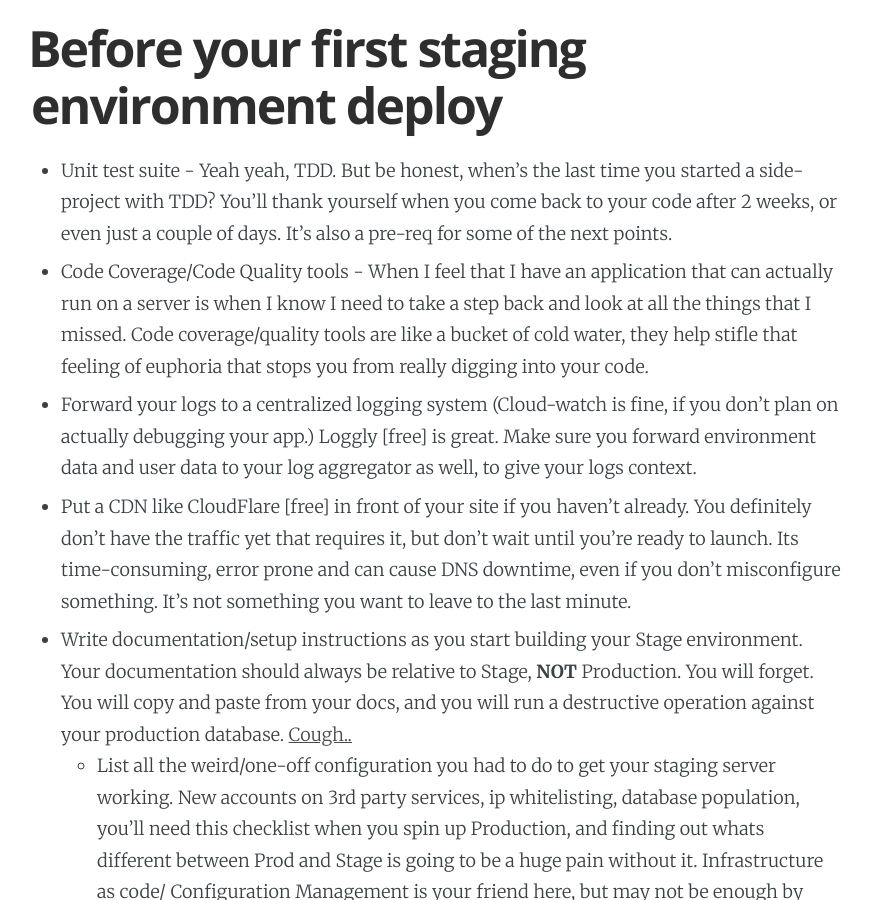
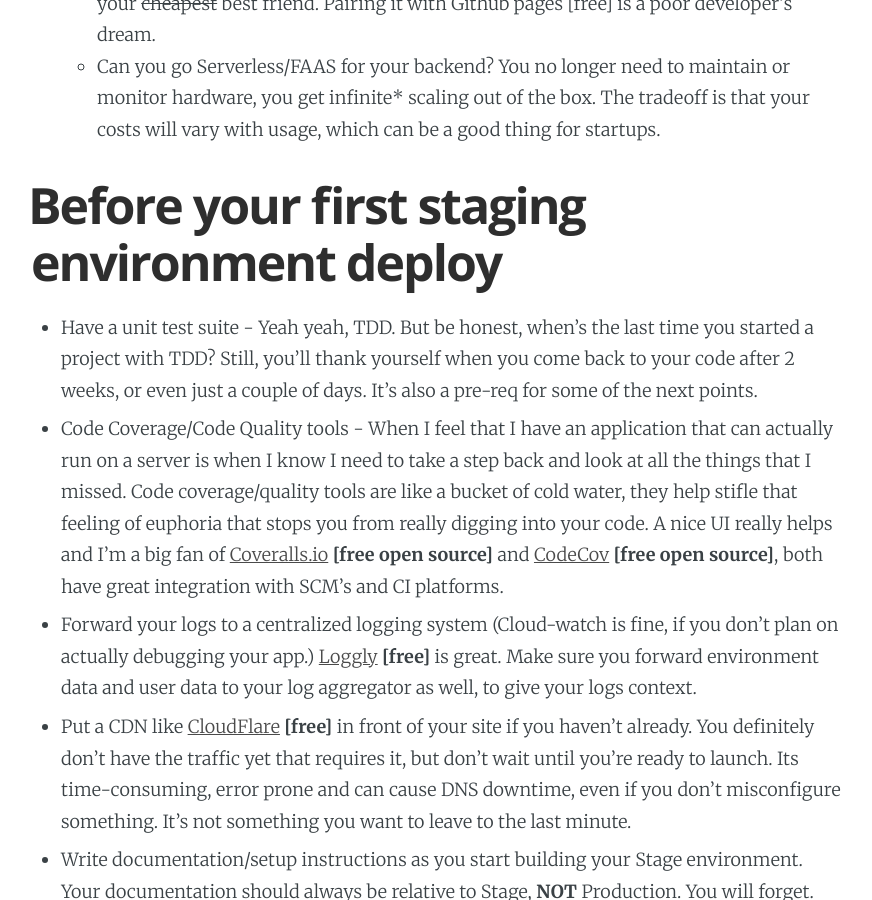
Before and after one commit to AnalogJ/thesparktree-blog, a Jekyll site: the page built from _posts/2017-09-13-devops-for-startups.md, in a window 1280 px wide and 900 px high, scrolled down 2097 px. Shown: the whole window, without its empty margins (204-1076 px from the left). Built offline with Jekyll 4.4.1, drawn with Linux system fonts in a browser that asks for light colours; nearby versions of some CDN libraries; comment, search, counter and statistics services are not loaded; some of the changed text lies outside the part shown.

Commit message:
adding a new devops post.

```diff
--- a/_posts/2017-09-13-devops-for-startups.md
+++ b/_posts/2017-09-13-devops-for-startups.md
@@ -10,12 +10,28 @@
 - teams
 - startup
 - automation
+- github
+- bitbucket
+- loggly
+- docker
+- travisci
+- circleci
+- waffle
+- cloudflare
+- pingdom
+- googleanalytics
+- newrelic
+- capsulecd
+- codecov
+- coverallsio
+- stackdriver
+
 navigation: True
 logo: '/assets/logo-dark.png'
 categories: 'analogj'
 ---
 
-Devops for Startups - It's not just a buzzword
+# Devops for Startups & Small Teams - It's not just a buzzword
 
 When you're working on a side-project or at a startup as part of a small focused team, it can be hard to get away from
 the heads-down mentality of "just do it". But sometimes it can be valuable to step back and recognize that a bit of upfront
@@ -26,40 +42,43 @@
 you big spender, you.
 
 # Before your first line
-- Store your code in Git - Github [free open source]/Bitbucket [free private] - there shouldn't be more to say here other than,
-store your source in a VCS from day 1.
+- Store your code in Git - [Github](https://github.com/) **[free open source]**/[Bitbucket](https://bitbucket.org/) **[free private]** -
+there shouldn't be more to say here other than, store your source in a VCS from day 1.
 - Design your app with multiple environments in mind. You should be able to switch between Local/Stage/Production development
-with no code changes, just configuration changes (environmental variables or a config file).
+with no code changes, just configuration changes (via environmental variables or a config file). I love [nconf](https://github.com/indexzero/nconf)
+for NodeJS, but most languages have something similar.
 - Isolate your configuration. Its probably not necessary to move your configuration into a compeltely separate system yet,
-but make sure you will be able to if you scale. Trying to do this after the fact is just begging for an application re-write.
+but make sure you can easily if you scale. Sprinkling your configuration in multiple places is just asking for an application re-write.
 - Follow a branching pattern. At it's simplest it could just be 2 branches, "master" and "develop" or you could go nuts
-and follow gitflow. It doesn't matter, as long as you follow the damn thing, and don't just commit directly to master.
-This is going to be important later when you start doing Continuous Integration (CI).
+and follow [gitflow](http://nvie.com/posts/a-successful-git-branching-model/). It doesn't matter, as long as you follow
+the damn thing, and don't just commit directly to master. Setup branch protection to disable commits to "master".
+This is going to be important later when you start doing Continuous Integration (CI). Bad habits are hard to break.
 - Setup CI. You don't need to go full throttle with a standalone Jenkins server. Just make sure your code is compiling
-in a clean room environment, that doesn't include the dozens of apps and libraries you already have installed on your
-dev machine. TravisCI[free] and CircleCI [free] are great, and integrate with Github/Bitbucket. At a bare minimum build
-your artifacts in a Docker container.
-- Setup an issue tracker, project management board. Waffle.io [free] is great and integrates with Github, but you may be
-able to just get away with Github projects [free] to start
+in a clean-room environment, that doesn't include the dozens of apps and libraries you already have installed on your
+dev machine. [TravisCI](https://travis-ci.org/) **[free]** and [CircleCI](https://circleci.com) **[free]** are great, and integrate
+with Github/Bitbucket. At a bare minimum build your artifacts inside a clean Docker container.
+- Setup an issue tracker, project management board. [Waffle.io](https://waffle.io) **[free]** is great and integrates with Github,
+but you may be able to just get away with [Github Project Boards](https://help.github.com/articles/creating-a-project-board/) **[free]** to start
 - Make some Architecture decisions:
-	- Decide if you can get away with a static frontend or SPA architecture for your front end. If you can, you'll get
-	infinite scaling of your front-end for almost free. Distributing static files is a solved problem--CDN's have been
-	doing it for years. CloudFlare [free] is your ~~cheapest~~ best friend. Pairing it with Github pages [free] is a
-	poor developer's dream.
+	- Decide if you can get away with a [static frontend](https://github.com/myles/awesome-static-generators) or SPA
+	architecture for your front end. If you can, you'll get infinite scaling of your front-end for almost free.
+	Distributing static files is a solved problem--CDN's have been doing it for years. [CloudFlare](https://www.cloudflare.com) **[free]**
+	is your ~~cheapest~~ best friend. Pairing it with Github pages [free] is a poor developer's dream.
 	- Can you go Serverless/FAAS for your backend? You no longer need to maintain or monitor hardware, you get infinite*
-	scaling out of the box. The tradeoff is that your costs will vary with usage, which can be nice for startups.
-
+	scaling out of the box. The tradeoff is that your costs will vary with usage, which can be a good thing for startups.
 
 # Before your first staging environment deploy
-- Unit test suite - Yeah yeah, TDD. But be honest, when's the last time you started a side-project with TDD? You'll thank
+- Have a unit test suite - Yeah yeah, TDD. But be honest, when's the last time you started a project with TDD? Still, you'll thank
 yourself when you come back to your code after 2 weeks, or even just a couple of days. It's also a pre-req for some of the next points.
 - Code Coverage/Code Quality tools - When I feel that I have an application that can actually run on a server is when I
 know I need to take a step back and look at all the things that I missed. Code coverage/quality tools are like a bucket of
-cold water, they help stifle that feeling of euphoria that stops you from really digging into your code.
+cold water, they help stifle that feeling of euphoria that stops you from really digging into your code. A nice UI really helps
+and I'm a big fan of [Coveralls.io](https://coveralls.io/) **[free open source]** and [CodeCov](https://codecov.io/) **[free open source]**,
+both have great integration with SCM's and CI platforms.
 - Forward your logs to a centralized logging system (Cloud-watch is fine, if you don't plan on actually debugging your app.)
-Loggly [free] is great. Make sure you forward environment data and user data to your log aggregator as well, to give your
+[Loggly](https://www.loggly.com) **[free]** is great. Make sure you forward environment data and user data to your log aggregator as well, to give your
 logs context.
-- Put a CDN like CloudFlare [free] in front of your site if you haven't already. You definitely don't have the traffic yet
+- Put a CDN like [CloudFlare](https://www.cloudflare.com) **[free]** in front of your site if you haven't already. You definitely don't have the traffic yet
 that requires it, but don't wait until you're ready to launch. Its time-consuming, error prone and can cause DNS downtime,
 even if you don't misconfigure something. It's not something you want to leave to the last minute.
 - Write documentation/setup instructions as you start building your Stage environment. Your documentation should always
@@ -67,17 +86,22 @@
 destructive operation against your production database. [Cough..](https://np.reddit.com/r/cscareerquestions/comments/6ez8ag/accidentally_destroyed_production_database_on/)
 	- List all the weird/one-off configuration you had to do to get your staging server working. New accounts on 3rd
 	party services, ip whitelisting, database population, you'll need this checklist when you spin up Production, and
-	finding out whats different between Prod and Stage is going to be a huge pain without it. Infrastructure as code/
-	Configuration Management is your friend here, but may not be enough by itself.
-- Follow modern infrastructure practices. Infrastructure as code and configuration management are buzzwords for a reason.
+	finding out whats different between Prod and Stage is going to be a huge pain without it. Infrastructure-as-code/Configuration Management
+	 is your friend here, but may not be enough by itself.
+- Follow modern infrastructure practices. [Infrastructure-as-code](https://www.terraform.io/) and [Configuration](https://www.chef.io/chef/) [Management](https://puppet.com/) are buzzwords for a reason.
 And they don't have to be super complicated. You don't need to design the Mona Lisa of Chef cookbooks. At a bare minimum
 make sure that you can spin up a whole environment with the click of a single button. Automation is the key here. You'll
 be doing this a lot more than you'd expect, so take some time and do it right. When you find yourself under the gun, needing
 to scale your environment, you'll be thankful.
 - Version your code. Create releases, tag your software, its incredibly useful when debugging what software your actually
 running in different environments. It also makes it much easier to deploy previous versions when you want to do regression
-testing, or rollback a broken deployment. Check out something like [CapsuleCD](https://github.com/AnalogJ/capsulecd) [free]
+testing, or rollback a broken deployment. Check out something like [CapsuleCD](https://github.com/AnalogJ/capsulecd)
 which can build, test, tag, merge branches and release your software automatically.
+- Setup Continuous Deployments - If you're already using a CI platform to test your code, why not automatically deploy your
+validated code to your Staging environment? Depending on your application architecture, this may be a bit complicated, but
+having your CI tested code deployed to a staging environment automatically is going to drastically improve your development
+cadence while still ensuring stability. And if your stability is being effected, prioritize your tests, they're supposed to
+catch 90% of your errors before they even get to a staging env.
 
 # Before your first prod deploy
 - Automate your backups. This is probably obvious to everyone, but a backup process without a verified restore process is
```
Also changed, not shown: other parts of _posts/2017-09-13-devops-for-startups.md (+5 -4 lines), assets/images/originals/cover_devops.png (added).
